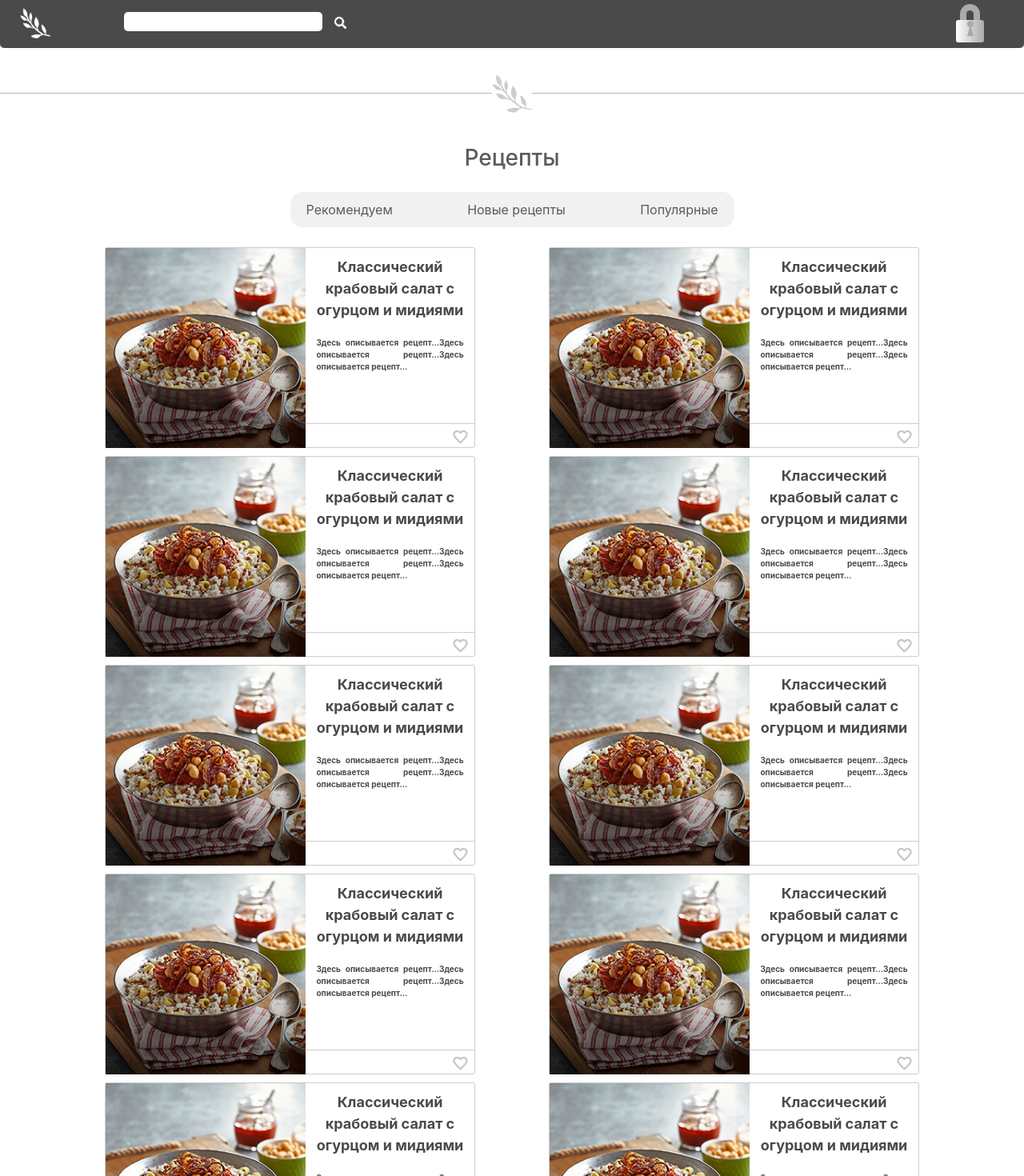
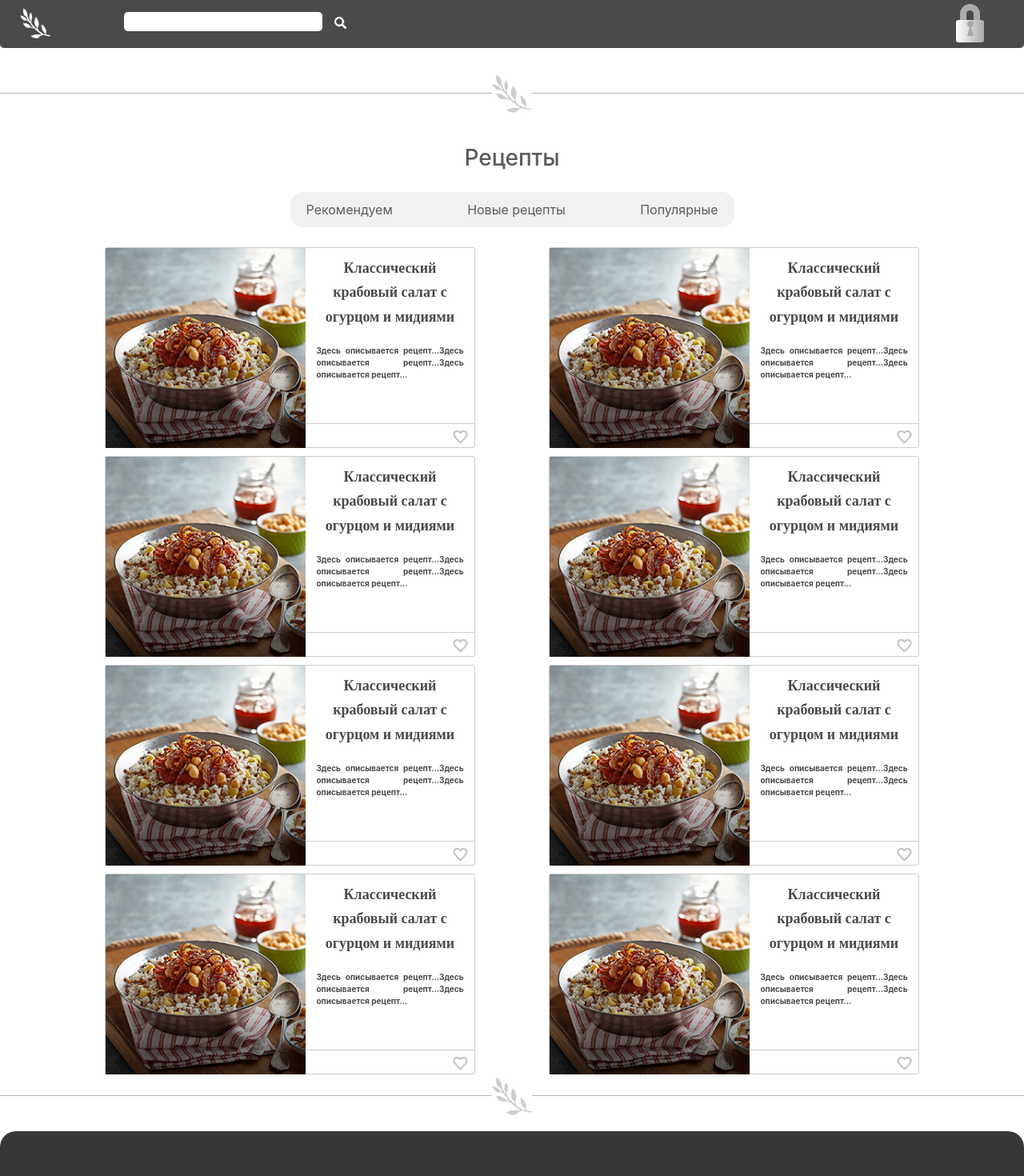
Before and after one commit to Dahmer7771/scrambled-eggs-2, a React (Create React App) app: page / in a window 1280 px wide. Shown: the top 1470 px of the page at 80% size. Built offline with nearby package versions, Linux system fonts and the light colour scheme.

Commit message:
Added page RecipePage(fix)

```diff
--- a/src/components/RecipePage/RecipePage.js
+++ b/src/components/RecipePage/RecipePage.js
@@ -4,22 +4,32 @@ import './RecipePage.css';
 class RecipePage extends React.Component{
     constructor(props) {
         super(props);
-        this.state = {}
+        this.state = {
+            id: this.props.id,
+            title: this.props.title,
+            description: this.props.description,
+            image: this.props.image,
+        }
     }
 
     render() {
+        const id = localStorage.getItem('recipeId');
+        const title = localStorage.getItem('recipeTitle');
+        const image = localStorage.getItem('recipeImage');
+        const description = localStorage.getItem('recipeDescription');
+
         return (
             <React.Fragment>
-                <header></header>
+                <header>{id}</header>
                 <main>
                     <figure>
-                        <img src="#" />
+                        <img src={image} />
                         <figcaption className="recipe-title">
-
+                            {title}
                         </figcaption>
                     </figure>
                     <div className="recipe-description">
-
+                        {description}
                     </div>
                 </main>
                 <footer></footer>
--- a/src/components/RecipesSection/RecipesSection.js
+++ b/src/components/RecipesSection/RecipesSection.js
@@ -2,6 +2,7 @@ import React, { Component } from 'react';
 import './RecipesSection.css';
 
 import RecipesSectionItem from '../RecipesSectionItem/RecipesSectionItem';
+import RecipePage from "../RecipePage/RecipePage";
 
 class RecipesSection extends Component {
     constructor(props) {
@@ -20,16 +21,16 @@ class RecipesSection extends Component {
                         <div className="popular">Популярные</div>
                 </div>
                 <div className="row justify-content-around no-gutters">
-                    <RecipesSectionItem />
-                    <RecipesSectionItem />
-                    <RecipesSectionItem />
-                    <RecipesSectionItem />
-                    <RecipesSectionItem />
-                    <RecipesSectionItem />
-                    <RecipesSectionItem />
-                    <RecipesSectionItem />
-                    <RecipesSectionItem />
-                    <RecipesSectionItem />
+                    {[1, 2, 3, 4, 5, 6, 7, 8].map(recipe => {
+                        return (
+                            <RecipesSectionItem
+                                id={recipe}
+                                title={`recipe ${recipe}`}
+                                description={`description ${recipe}`}
+                                image={`image`}
+                            />
+                        )
+                    })}
                 </div>
             </section>
         );
--- a/src/components/RecipesSectionItem/RecipesSectionItem.js
+++ b/src/components/RecipesSectionItem/RecipesSectionItem.js
@@ -2,20 +2,34 @@ import React, { Component } from 'react';
 import './RecipesSectionItem.css';
 import Dish from '../../img/dish.png'
 import Like from '../../img/like.png'
+import RecipePage from "../RecipePage/RecipePage";
 
 class RecipesSectionItem extends Component {
     constructor(props) {
         super(props);
         this.state = {
+            recipeId: this.props.id,
+            recipeTitle: this.props.title,
+            recipeDescription: this.props.description,
+            recipeImage: this.props.image,
+        };
 
-        }
+        this.getRecipeData = this.getRecipeData.bind(this);
     }
+
+    getRecipeData = () => {
+        localStorage.setItem('recipeId', this.state.recipeId);
+        localStorage.setItem('recipeTitle', this.state.recipeTitle);
+        localStorage.setItem('recipeDescription', this.state.recipeDescription);
+        localStorage.setItem('recipeImage', this.state.recipeImage);
+    };
+
     render() {
         return (
             <section className="recipes-section-item col-xl-5">
                 <img className="recipe-image" src={Dish} alt="qwe" />
                 <figcaption >
-                    <div className="recipe-title">Классический крабовый салат с огурцом и мидиями</div>
+                    <a href="/recipe" onClick={this.getRecipeData} className="recipe-title">Классический крабовый салат с огурцом и мидиями</a>
                     <div className="recipe-description">
                         Здесь описывается рецепт...Здесь описывается рецепт...Здесь описывается рецепт...
                     </div>
```
